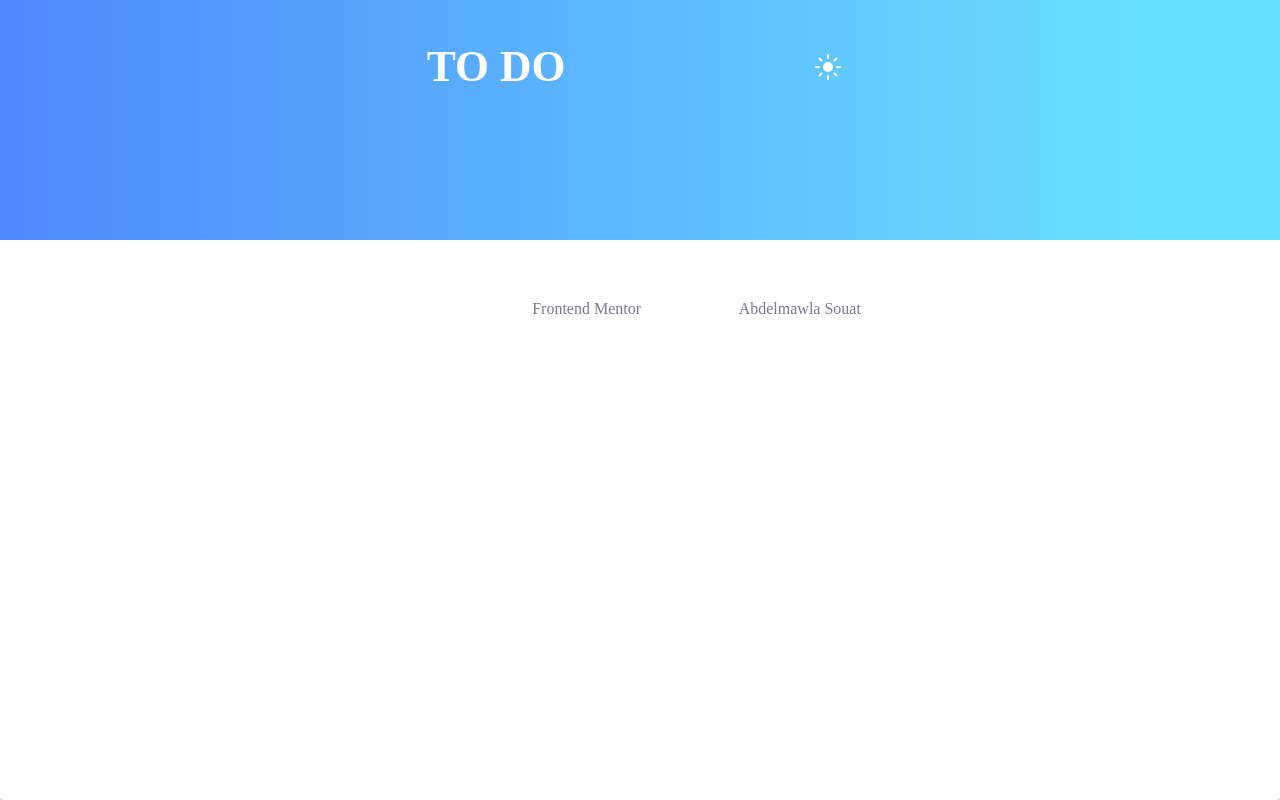
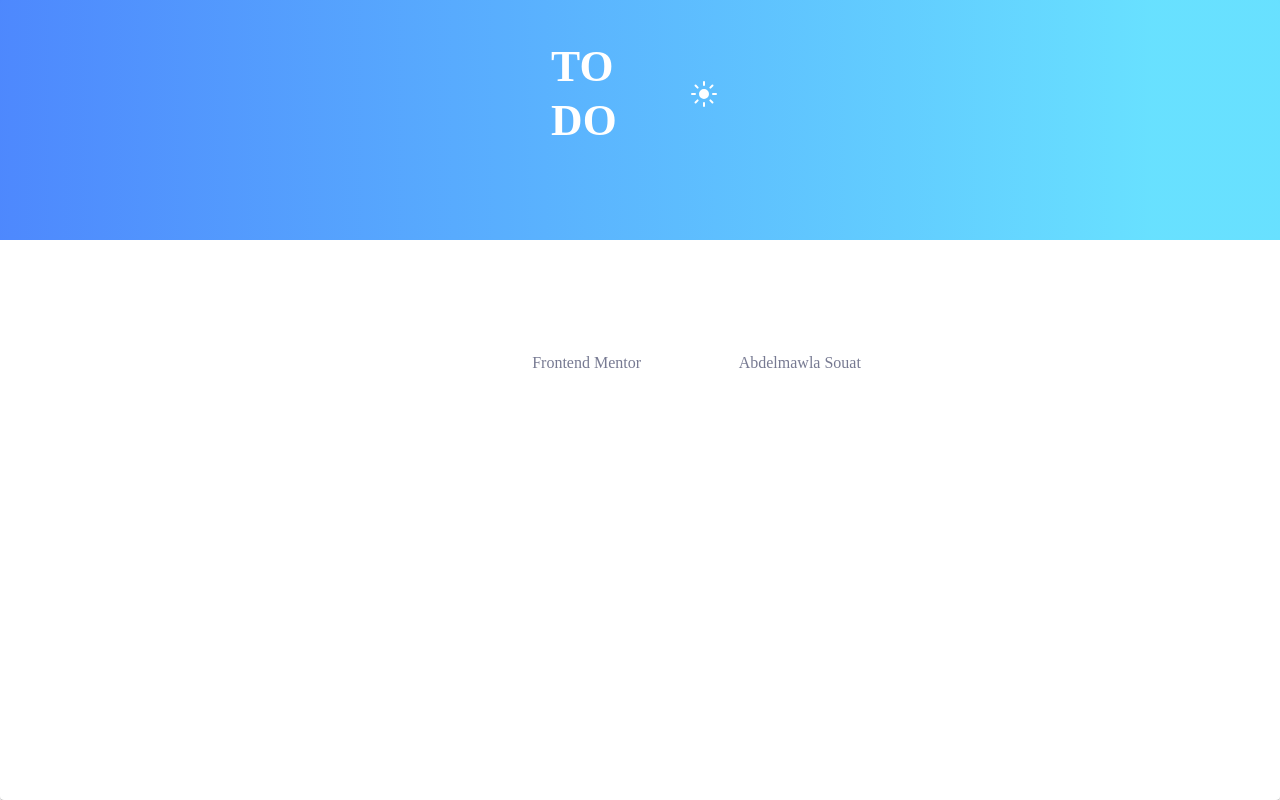
Before and after one commit to abdelmawlaSouat/To-Do-App, a React (Create React App) app: page / in a window 1280 px wide. Built offline with nearby package versions, Linux system fonts and the light colour scheme.

Commit message:
Add grid to ToDoHeader component

```diff
--- a/src/components/ToDoHeader.jsx
+++ b/src/components/ToDoHeader.jsx
@@ -7,21 +7,25 @@
  * Copyright (c) 2020 Shuriken
  */
 
-import { Box, IconButton, Typography } from '@material-ui/core'
+import { Box, Grid, IconButton, Typography } from '@material-ui/core'
 import Proptypes from 'prop-types'
 
 function ToDoHeader({ title, themeIcon, handleDarkTheme }) {
 	return (
+		<Grid container justify="center" className="ToDoApp-header">
+			<Grid item md={5}>
 				<Box
-			className="ToDoApp-header"
 					display="flex"
 					justifyContent="space-between"
+					alignItems="center"
 				>
 					<Typography variant="h4">{title}</Typography>
 					<IconButton onClick={() => handleDarkTheme()}>
 						<img src={themeIcon} alt="Theme Icon" />
 					</IconButton>
 				</Box>
+			</Grid>
+		</Grid>
 	)
 }
 
```
Lines whose indentation alone changed are shown as unchanged.
